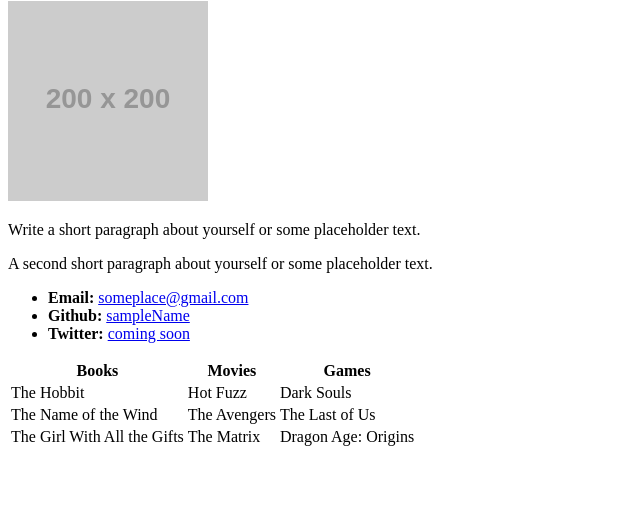
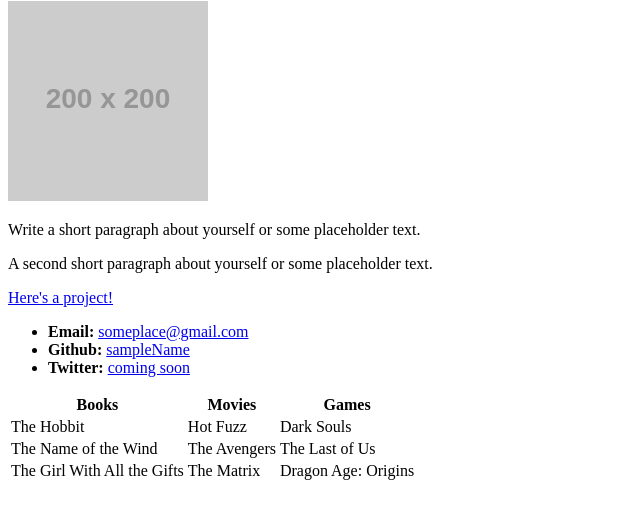
Before and after one commit to diana-md/diana-md.github.io, a plain HTML site: page index.html in a window 1280 px wide. Shown: the part 79-598 px from the top of the page, without its empty margins (0-640 px from the left). Drawn offline with Linux system fonts and the light colour scheme; placeholder pictures from the web are drawn by us.

Commit message:
added link to index

```diff
--- a/index.html
+++ b/index.html
@@ -1,5 +1,6 @@
 <!DOCTYPE html>
 <html lang="en-us">
+
 <head>
   <meta charset="UTF-8">
   <title>Activity 1: Basic HTML Bio</title>
@@ -13,6 +14,8 @@
 
   <p>Write a short paragraph about yourself or some placeholder text.</p>
   <p>A second short paragraph about yourself or some placeholder text.</p>
+
+  <a href="https://github.com/diana-md/WeatherPy/blob/master/index.html">Here's a project!</a>
 
   <ul>
     <li><strong>Email:</strong> <a href="#">someplace@gmail.com</a></li>
```
